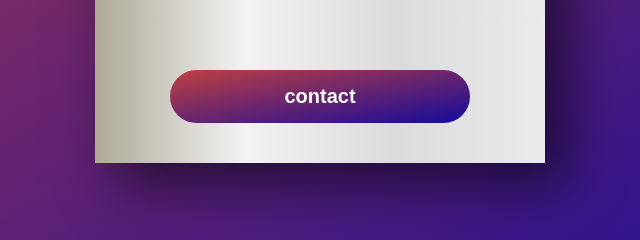
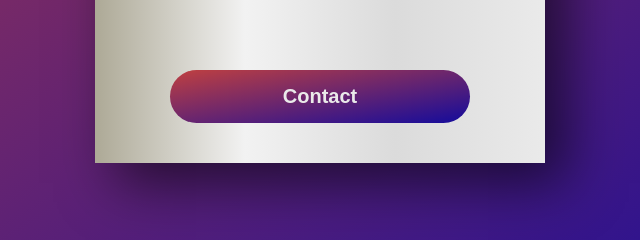
Before and after one commit to yogendrathakur9/My-Portfolio, a plain HTML site: page index.html in a window 1280 px wide. Shown: the part 487-727 px from the top of the page, 320-960 px from the left. Drawn offline with nearby package versions, Linux system fonts and the light colour scheme.

Commit message:
no. link

```diff
--- a/index.html
+++ b/index.html
@@ -23,7 +23,7 @@
                 <li><a href="https://www.linkedin.com/in/yogendra-thakur-98830b248"  target="_blank" ><i class="bi bi-linkedin"></i></a></li><br>
 
             </ul>
-            <button> contact</button>
+            <button><a href="tel:9713454372">Contact</a></button>
         </div>
     </div>
 </body>
--- a/style.css
+++ b/style.css
@@ -108,6 +108,10 @@ button {
     border-radius: 30px;
 
 }
+ button a{
+    text-decoration: none;
+    color: #eaeaea;
+}
 
 button:hover {
 
```
